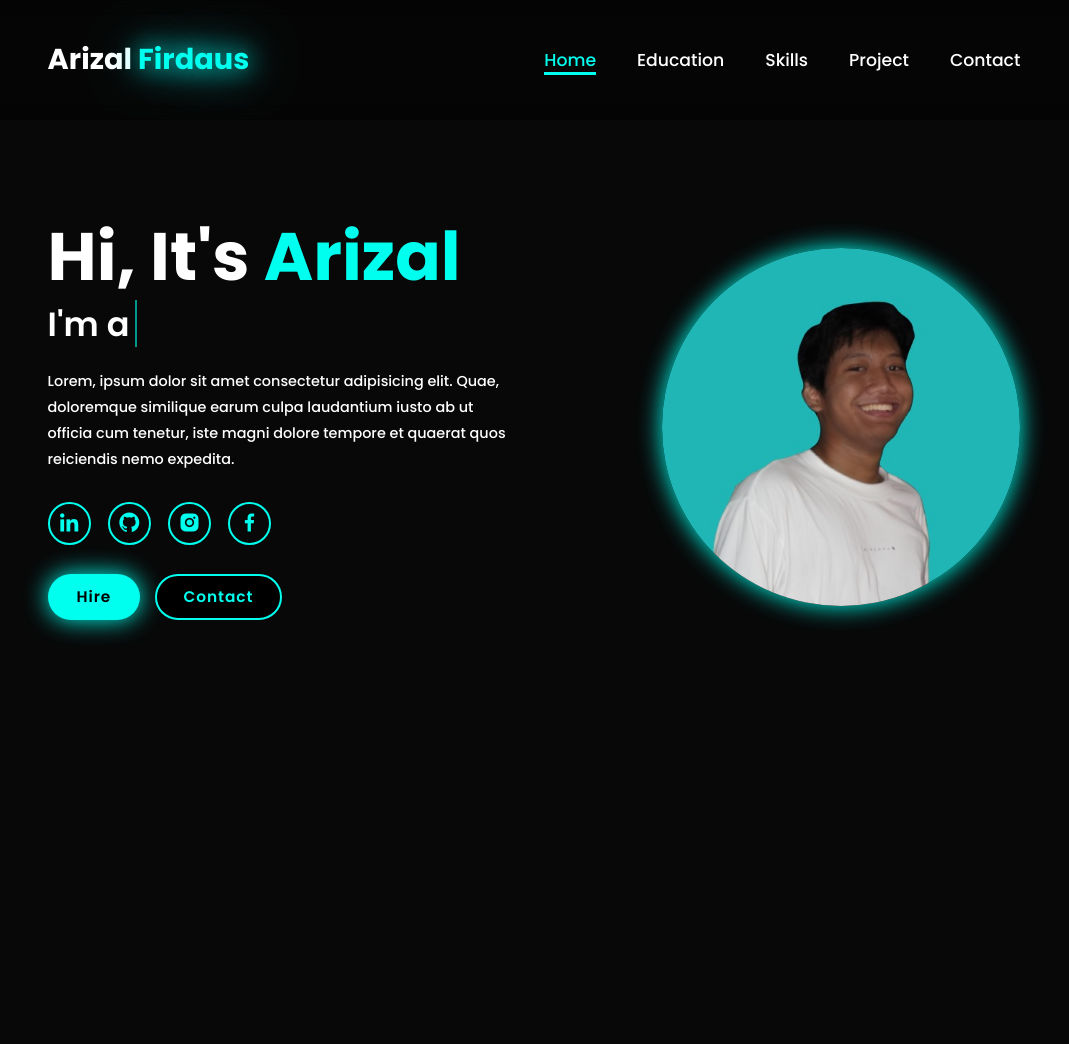
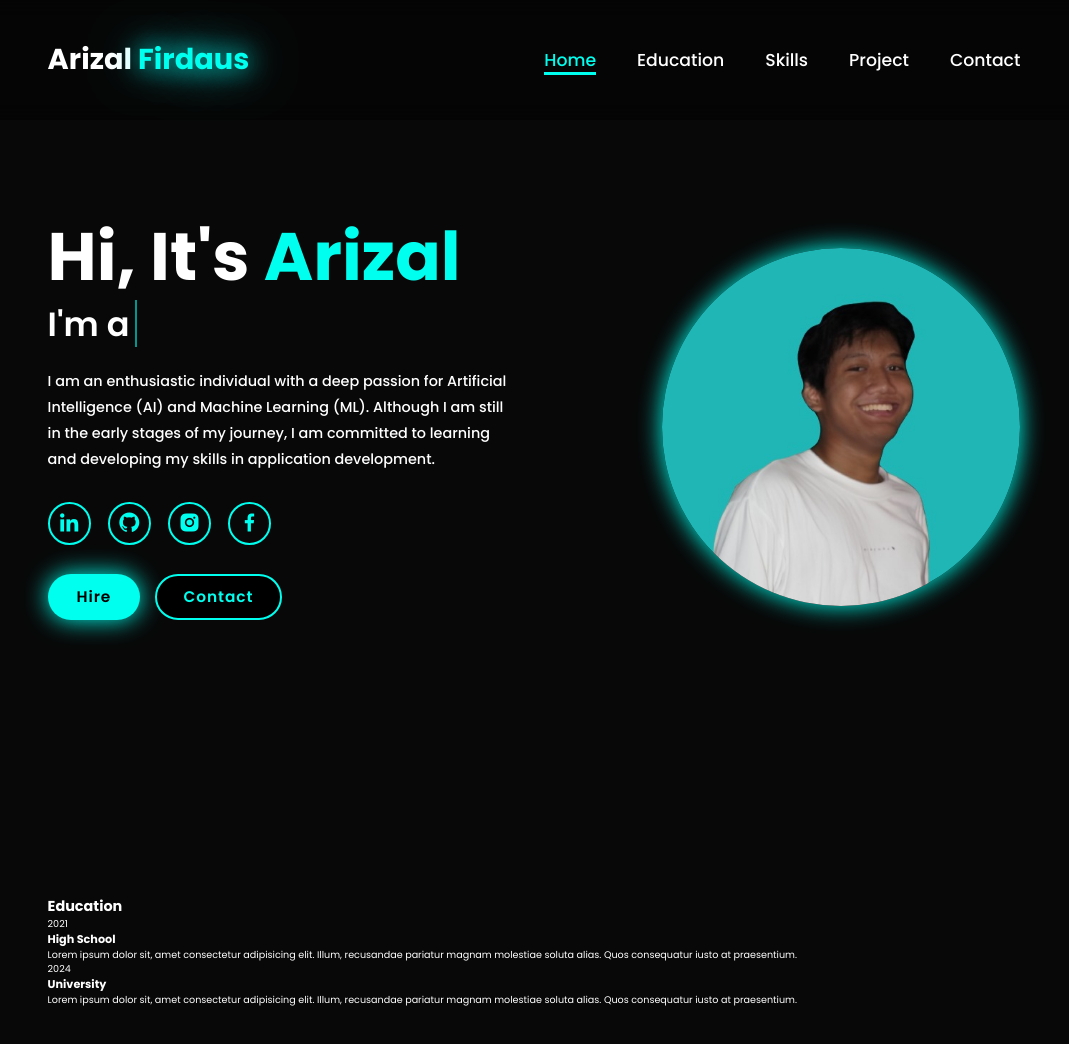
Before and after one commit to ArizalMuluk/arzlfrds-web, a plain HTML site: page myMain.html in a window 1280 px wide. Shown: the whole page, without its empty margins (106-1175 px from the left). Before the commit the page ends 800 px from the top, so only its background shows below. Drawn offline with nearby package versions, Linux system fonts and the light colour scheme.

Commit message:
add education

```diff
--- a/myMain.html
+++ b/myMain.html
@@ -30,7 +30,7 @@
         <div class="home-content">
             <h1>Hi, It's <span>Arizal</span></h1>
             <h3 class="text-animation">I'm a <span></span></h3>
-            <p>Lorem, ipsum dolor sit amet consectetur adipisicing elit. Quae, doloremque similique earum culpa laudantium iusto ab ut officia cum tenetur, iste magni dolore tempore et quaerat quos reiciendis nemo expedita.</p>
+            <p>I am an enthusiastic individual with a deep passion for Artificial Intelligence (AI) and Machine Learning (ML). Although I am still in the early stages of my journey, I am committed to learning and developing my skills in application development.</p>
 
             <div class="social-icon">
                 <a href="#"><i class='bx bxl-linkedin'></i></a>
@@ -50,6 +50,33 @@
         </div>
     </section>
 
+    <section class="education" id="education">
+        <h2 class="heading">Education</h2>
+
+        <div class="timeline-items">
+
+            <div class="timeline-item">
+                <div class="timeline-dot">
+                    <div class="timeline-data">2021</div>
+                    <div class="timeline-content">
+                        <h3>High School</h3>
+                        <p>Lorem ipsum dolor sit, amet consectetur adipisicing elit. Illum, recusandae pariatur magnam molestiae soluta alias. Quos consequatur iusto at praesentium.</p>
+                    </div>
+                </div>
+            </div>
+
+            <div class="timeline-item">
+                <div class="timeline-dot">
+                    <div class="timeline-data">2024</div>
+                    <div class="timeline-content">
+                        <h3>University</h3>
+                        <p>Lorem ipsum dolor sit, amet consectetur adipisicing elit. Illum, recusandae pariatur magnam molestiae soluta alias. Quos consequatur iusto at praesentium.</p>
+                    </div>
+                </div>
+            </div>
+        </div>
+    </section>
+
     <script src="logic.js"></script>
 </body>
 </html>
```
